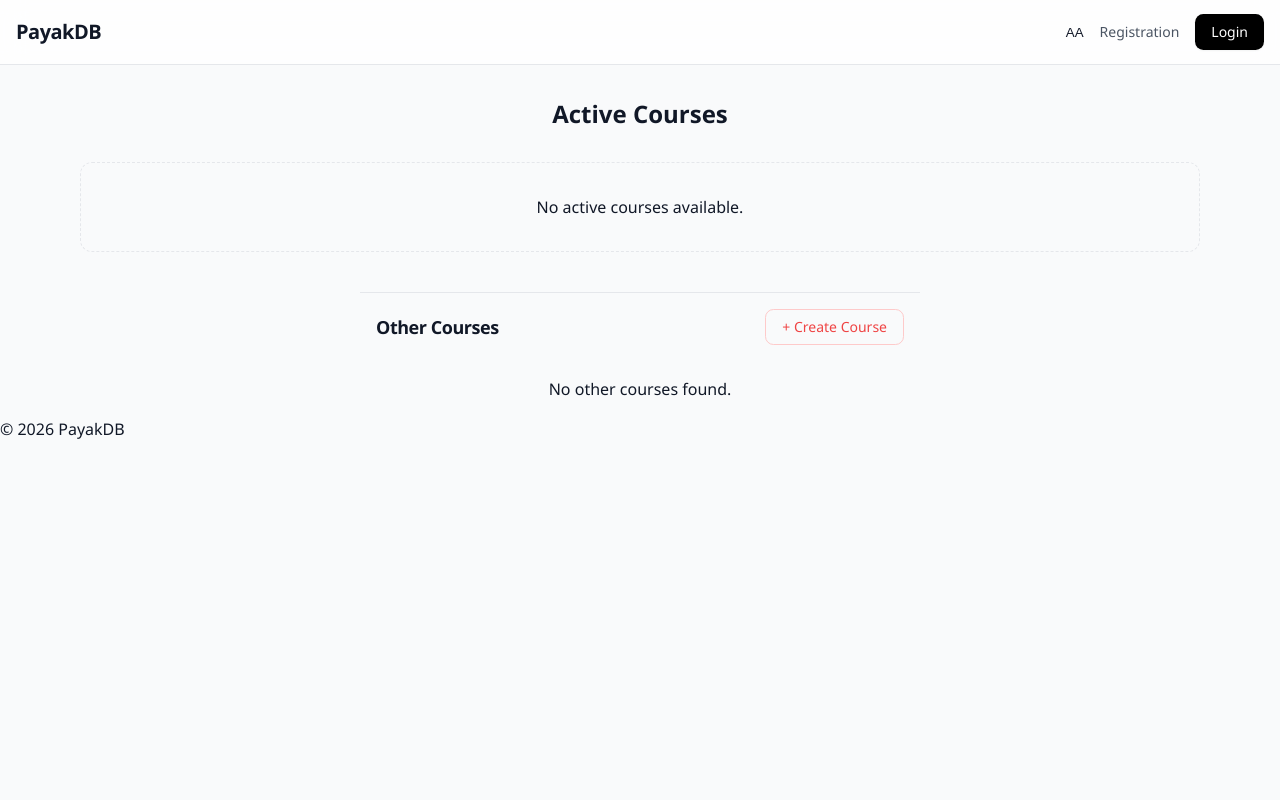
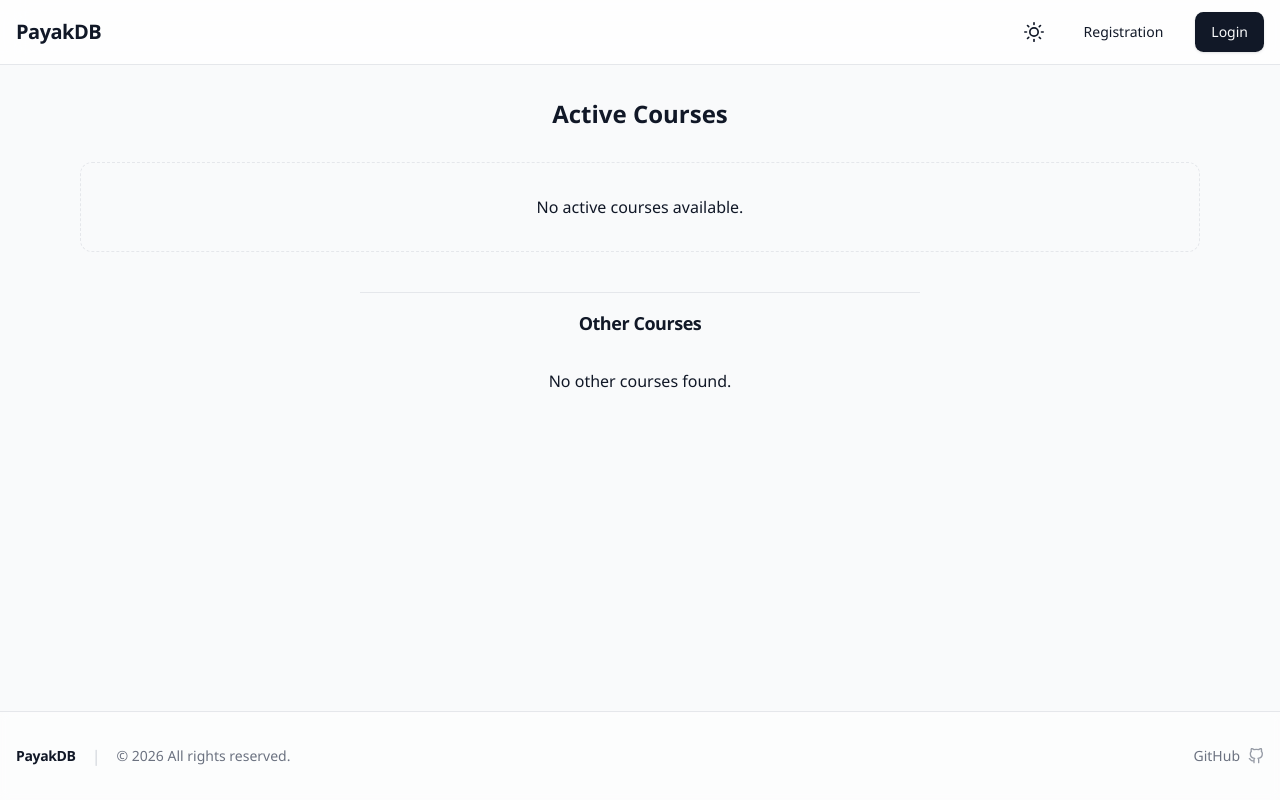
Before and after one commit to angel-penchev/payak-db, a PHP site: page /payak-db/ in a window 1280 px wide. Run offline with PHP 8.4, Linux system fonts and the light colour scheme; data that the repository does not hold is empty; some libraries are stand-ins or nearby versions.

Commit message:
refactor: common button component + misc
Added a common button component for usage from different components.
Added a login prompt in the registration form.
Fixed theme switcher icon.

```diff
--- /dev/null
+++ b/assets/js/components/button.js
@@ -0,0 +1,77 @@
+const buttonVariants = {
+  base: "inline-flex items-center justify-center whitespace-nowrap rounded-md text-sm font-medium ring-offset-white transition-colors focus-visible:outline-none focus-visible:ring-2 focus-visible:ring-gray-950 focus-visible:ring-offset-2 disabled:pointer-events-none disabled:opacity-50 dark:ring-offset-gray-950 dark:focus-visible:ring-gray-300 cursor-pointer select-none",
+
+  variants: {
+    default: "bg-gray-900 text-gray-50 hover:bg-gray-900/90 dark:bg-gray-50 dark:text-gray-900 dark:hover:bg-gray-50/90 shadow",
+    destructive: "bg-red-500 text-gray-50 hover:bg-red-500/90 dark:bg-red-900 dark:text-gray-50 dark:hover:bg-red-900/90",
+    outline: "border border-gray-300 bg-white hover:bg-gray-100 hover:text-gray-900 dark:border-gray-700 dark:bg-gray-950 dark:hover:bg-gray-800 dark:hover:text-gray-50",
+    secondary: "bg-gray-100 text-gray-900 hover:bg-gray-100/80 dark:bg-gray-800 dark:text-gray-50 dark:hover:bg-gray-800/80",
+    ghost: "hover:bg-gray-100 hover:text-gray-900 dark:hover:bg-gray-800 dark:hover:text-gray-50",
+    link: "text-gray-900 underline-offset-4 hover:underline dark:text-gray-50",
+  },
+
+  sizes: {
+    default: "h-10 px-4 py-2",
+    sm: "h-9 rounded-md px-3",
+    lg: "h-11 rounded-md px-8",
+    icon: "h-10 w-10",
+  }
+};
+
+class UIButton extends HTMLElement {
+  connectedCallback() {
+    // Prevent double-rendering
+    if (this.hasAttribute('rendered')) return;
+    this.setAttribute('rendered', '');
+
+    const variant = this.getAttribute('variant') || 'default';
+    const size = this.getAttribute('size') || 'default';
+    const href = this.getAttribute('href');
+    const type = this.getAttribute('type') || 'button';
+    const className = this.getAttribute('class') || '';
+
+    // Generate Tailwind Classes
+    const baseStyle = buttonVariants.base;
+    const variantStyle = buttonVariants.variants[variant] || buttonVariants.variants.default;
+    const sizeStyle = buttonVariants.sizes[size] || buttonVariants.sizes.default;
+    const finalClass = `${baseStyle} ${variantStyle} ${sizeStyle} ${className}`;
+
+    // Create the actual clickable element
+    let el;
+    if (href) {
+      el = document.createElement('a');
+      el.href = href;
+      // Ensure the link takes up the full space of the component
+      el.style.display = 'inline-flex';
+      el.style.alignItems = 'center';
+      el.style.justifyContent = 'center';
+      el.style.textDecoration = 'none'; // reset
+    } else {
+      el = document.createElement('button');
+      el.type = type;
+    }
+
+    // Apply classes
+    this.addClasses(el, finalClass);
+
+    // ROBUST MOVE: Move all child nodes (text, icons) into the new element
+    // We use Array.from to create a static list, preventing live-DOM issues during the loop
+    const children = Array.from(this.childNodes);
+    children.forEach(child => el.appendChild(child));
+
+    // Clear the host element and append the new wrapper
+    this.innerHTML = '';
+    this.appendChild(el);
+
+    // Host styling: make the custom element behave like a wrapper
+    this.style.display = 'inline-flex';
+    this.removeAttribute('class'); // Remove class from host to prevent duplication
+  }
+
+  addClasses(el, classString) {
+    const classes = classString.split(' ').filter(c => c.trim().length > 0);
+    el.classList.add(...classes);
+  }
+}
+
+customElements.define('ui-button', UIButton);
--- a/includes/footer.php
+++ b/includes/footer.php
@@ -1,6 +1,26 @@
-    <footer>
-        <p>&copy; <?php echo date("Y"); ?> PayakDB</p>
+    <footer class="mt-auto border-t border-gray-200 dark:border-gray-800 bg-white/50 dark:bg-gray-950/50 backdrop-blur-sm py-8 transition-colors duration-200">
+        <div class="container mx-auto px-4 flex flex-col md:flex-row items-center justify-between gap-4">
+            <div class="flex flex-col md:flex-row items-center gap-2 md:gap-4 text-center md:text-left">
+                <span class="font-bold text-sm tracking-tight">PayakDB</span>
+                <span class="hidden md:block text-gray-300 dark:text-gray-700">|</span>
+                <p class="text-sm text-gray-500 dark:text-gray-400">
+                    &copy; <?php echo date("Y"); ?> All rights reserved.
+                </p>
+            </div>
+
+            <div class="flex items-center gap-6 text-sm font-medium text-gray-500 dark:text-gray-400">
+                <!-- <a href="#" class="hover:text-black dark:hover:text-white transition-colors">Privacy Policy</a> -->
+                <!-- <a href="#" class="hover:text-black dark:hover:text-white transition-colors">Terms</a> -->
+                <a href="https://github.com/angel-penchev/payak-db" target="_blank" class="flex items-center gap-2 hover:text-black dark:hover:text-white transition-colors group">
+                    <span>GitHub</span>
+                    <svg xmlns="http://www.w3.org/2000/svg" width="16" height="16" viewBox="0 0 24 24" fill="none" stroke="currentColor" stroke-width="2" stroke-linecap="round" stroke-linejoin="round" class="opacity-70 group-hover:opacity-100 transition-opacity">
+                        <path d="M9 19c-5 1.5-5-2.5-7-3m14 6v-3.87a3.37 3.37 0 0 0-.94-2.61c3.14-.35 6.44-1.54 6.44-7A5.44 5.44 0 0 0 20 4.77 5.07 5.07 0 0 0 19.91 1S18.73.65 16 2.48a13.38 13.38 0 0 0-7 0C6.27.65 5.09 1 5.09 1A5.07 5.07 0 0 0 5 4.77a5.44 5.44 0 0 0-1.5 3.78c0 5.42 3.3 6.61 6.44 7A3.37 3.37 0 0 0 9 18.13V22"></path>
+                    </svg>
+                </a>
+            </div>
+        </div>
     </footer>
-    <script src="assets/js/script.js"></script>
+
+    <script src="<?php echo BASE_URL; ?>/assets/js/script.js"></script>
 </body>
 </html>
--- a/includes/header.php
+++ b/includes/header.php
@@ -9,7 +9,8 @@
 
     <script src="<?php echo BASE_URL; ?>/assets/js/script.js"></script>
     <script src="<?php echo BASE_URL; ?>/assets/js/components/animated-theme-toggler.js" defer></script>
-    <script src="<?php echo BASE_URL; ?>/assets/js/components/avatar-generator.js" defer></script>
+    <script src="<?php echo BASE_URL; ?>/assets/js/components/avatar-generator.js" type="module"></script>
+    <script src="<?php echo BASE_URL; ?>/assets/js/components/button.js" defer></script>
     <script src="<?php echo BASE_URL; ?>/assets/js/components/card.js" defer></script>
     <script src="<?php echo BASE_URL; ?>/assets/js/components/form.js" defer></script>
 
@@ -29,13 +30,19 @@
 <body class="bg-gray-50 dark:bg-gray-950 text-gray-900 dark:text-gray-100 min-h-screen flex flex-col transition-colors duration-200">
     <header class="border-b border-gray-200 dark:border-gray-800 sticky top-0 z-50 transition-colors duration-200 mb-8 bg-white/80 dark:bg-gray-950/80 backdrop-blur-md">
         <div class="container mx-auto px-4 h-16 flex items-center justify-between">
-            <a href="<?php echo BASE_URL; ?>/" class="text-xl font-bold tracking-tight hover:opacity-80 transition">
+            <a href="<?php echo BASE_URL; ?>/" class="text-xl font-bold tracking-tight hover:opacity-80 transition flex items-center gap-2">
                 PayakDB
             </a>
 
             <nav class="flex items-center gap-4">
-                <animated-theme-toggler class="rounded" duration="1000">
-                    AA
+
+                <animated-theme-toggler class="rounded-full p-2 hover:bg-gray-100 dark:hover:bg-gray-800 transition-colors cursor-pointer" duration="1000">
+                    <span class="dark:hidden">
+                        <svg xmlns="http://www.w3.org/2000/svg" width="20" height="20" viewBox="0 0 24 24" fill="none" stroke="currentColor" stroke-width="2" stroke-linecap="round" stroke-linejoin="round"><circle cx="12" cy="12" r="5"/><path d="M12 1v2"/><path d="M12 21v2"/><path d="M4.22 4.22l1.42 1.42"/><path d="M18.36 18.36l1.42 1.42"/><path d="M1 12h2"/><path d="M21 12h2"/><path d="M4.22 19.78l1.42-1.42"/><path d="M18.36 5.64l1.42-1.42"/></svg>
+                    </span>
+                    <span class="hidden dark:inline">
+                        <svg xmlns="http://www.w3.org/2000/svg" width="20" height="20" viewBox="0 0 24 24" fill="none" stroke="currentColor" stroke-width="2" stroke-linecap="round" stroke-linejoin="round"><path d="M21 12.79A9 9 0 1 1 11.21 3 7 7 0 0 0 21 12.79z"/></svg>
+                    </span>
                 </animated-theme-toggler>
 
                 <?php if (isset($_SESSION['user_id'])) : ?>
@@ -56,24 +63,24 @@
                         </div>
                     </div>
 
-                    <a href="<?php echo BASE_URL; ?>/logout"
-                       class="inline-flex items-center justify-center h-9 px-4 rounded-md border border-gray-200 dark:border-gray-700 bg-transparent text-sm font-medium hover:bg-gray-100 dark:hover:bg-gray-800 hover:text-red-600 dark:hover:text-red-400 transition-colors gap-2 group">
+                    <ui-button href="<?php echo BASE_URL; ?>/logout" variant="outline" class="gap-2 group">
                         <span>Logout</span>
                         <svg xmlns="http://www.w3.org/2000/svg" width="16" height="16" viewBox="0 0 24 24" fill="none" stroke="currentColor" stroke-width="2" stroke-linecap="round" stroke-linejoin="round" class="group-hover:translate-x-1 transition-transform">
                             <path d="M9 21H5a2 2 0 0 1-2-2V5a2 2 0 0 1 2-2h4"></path>
                             <polyline points="16 17 21 12 16 7"></polyline>
                             <line x1="21" x2="9" y1="12" y2="12"></line>
                         </svg>
-                    </a>
+                    </ui-button>
 
                 <?php else : ?>
-                    <a href="<?php echo BASE_URL; ?>/register" class="text-sm font-medium text-gray-600 dark:text-gray-400 hover:text-black dark:hover:text-white hover:underline transition-all">
+
+                    <ui-button href="<?php echo BASE_URL; ?>/register" variant="ghost">
                         Registration
-                    </a>
+                    </ui-button>
 
-                    <a href="<?php echo BASE_URL; ?>/login" class="inline-flex items-center justify-center h-9 px-4 py-2 rounded-md bg-black text-white dark:bg-white dark:text-black text-sm font-medium hover:bg-black/90 dark:hover:bg-white/90 transition-colors shadow-sm">
+                    <ui-button href="<?php echo BASE_URL; ?>/login">
                         Login
-                    </a>
+                    </ui-button>
 
                 <?php endif; ?>
             </nav>
--- a/views/courses.php
+++ b/views/courses.php
@@ -7,7 +7,7 @@ try {
     $sql = "SELECT c.*,
             (SELECT COUNT(*) FROM enrollments WHERE course_id = c.id) AS enrolled_count
             FROM courses c
-            ORDER BY c.opens_at_date DESC"; // Ordered by start date usually makes more sense here, but c.id is fine too
+            ORDER BY c.opens_at_date DESC";
 
     $stmt = $pdo->query($sql);
     $all_courses = $stmt->fetchAll(PDO::FETCH_ASSOC);
@@ -36,8 +36,9 @@ try {
 } catch (PDOException $e) {
     die("Error fetching courses: " . $e->getMessage());
 }
+?>
 
-?><main class="px-4 mx-auto w-full max-w-6xl">
+<main class="px-4 mx-auto w-full max-w-6xl">
     <div class="mb-8 text-center relative w-full">
         <h1 class="text-2xl font-bold inline-flex items-center gap-4 before:content-[''] before:w-12 before:h-0.5 before:bg-primary after:content-[''] after:w-12 after:h-0.5 after:bg-primary">
             Active Courses
@@ -116,11 +117,23 @@ try {
         <?php endif; ?>
     </div>
 
-    <div class="flex items-center justify-between border-t p-4 mt-6 mx-auto w-full md:w-1/2">
+    <?php
+        // Check if user is admin
+        $isAdmin = (isset($_SESSION['user_role']) && $_SESSION['user_role'] === 'admin');
+
+        // Set alignment: 'justify-between' spreads them apart (Left/Right), 'justify-center' centers the text
+        $alignmentClass = $isAdmin ? 'justify-between' : 'justify-center';
+    ?>
+
+    <div class="flex items-center <?php echo $alignmentClass; ?> border-t py-4 mt-6 mx-auto w-full md:w-1/2">
         <span class="text-lg font-semibold tracking-tight">Other Courses</span>
-        <a href="<?php echo BASE_URL; ?>/courses/course-create" class="inline-flex items-center justify-center rounded-md text-sm font-medium ring-offset-background transition-colors focus-visible:outline-none focus-visible:ring-2 focus-visible:ring-ring focus-visible:ring-offset-2 border border-input bg-background hover:bg-accent hover:text-accent-foreground h-9 px-4 py-2 text-red-500 border-red-200 hover:bg-red-50">
-            + Create Course
-        </a>
+
+        <?php if ($isAdmin) : ?>
+            <ui-button href="<?php echo BASE_URL; ?>/courses/course-create" variant="outline" size="sm" class="gap-1">
+                <svg xmlns="http://www.w3.org/2000/svg" width="16" height="16" viewBox="0 0 24 24" fill="none" stroke="currentColor" stroke-width="2" stroke-linecap="round" stroke-linejoin="round"><path d="M5 12h14"/><path d="M12 5v14"/></svg>
+                Create
+            </ui-button>
+        <?php endif; ?>
     </div>
 
     <div class="flex flex-col gap-3 mx-auto w-full md:w-1/2">
```
Also changed, not shown: views/login.php (+4 -10 lines), views/register.php (+9 -2 lines).
